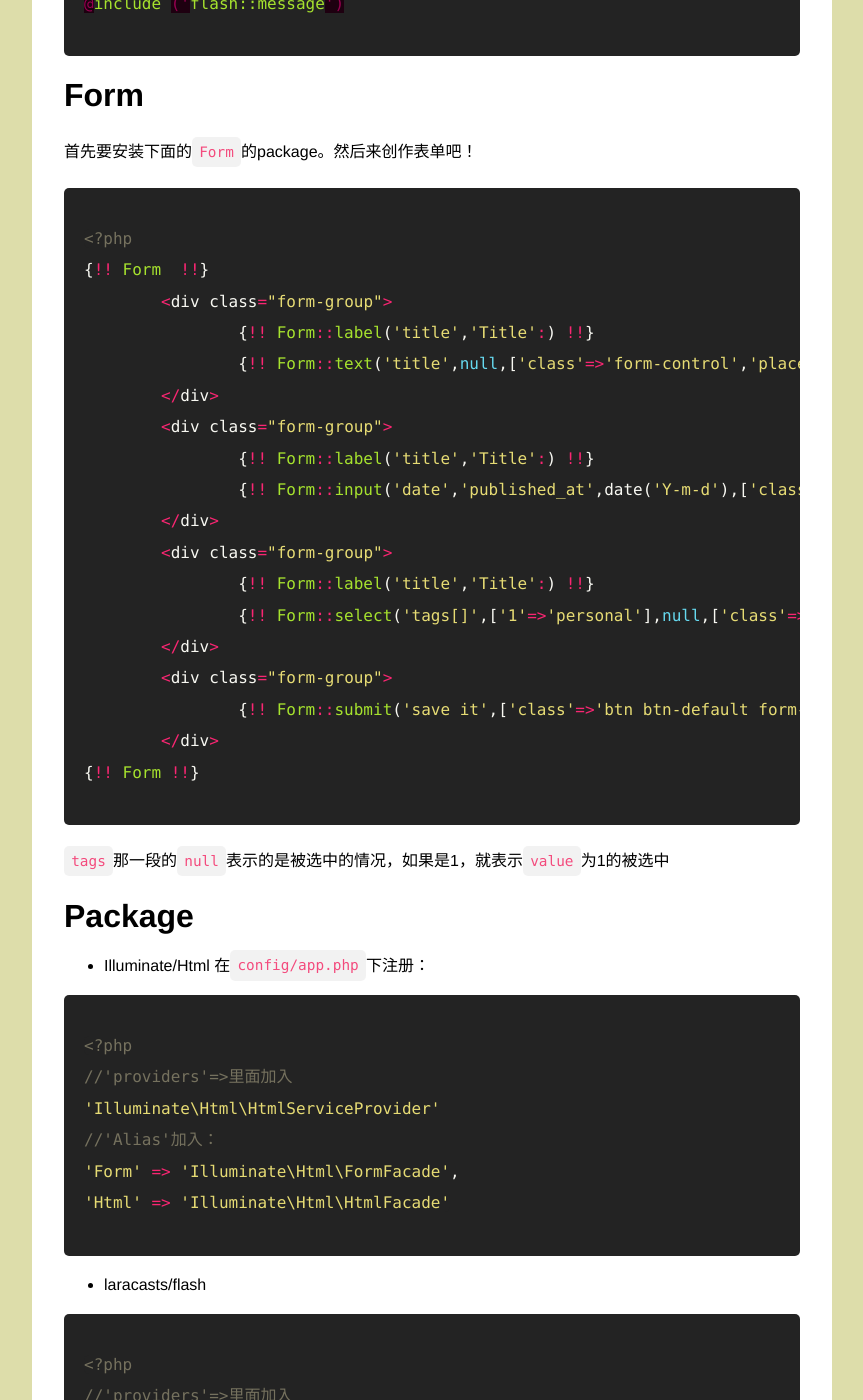
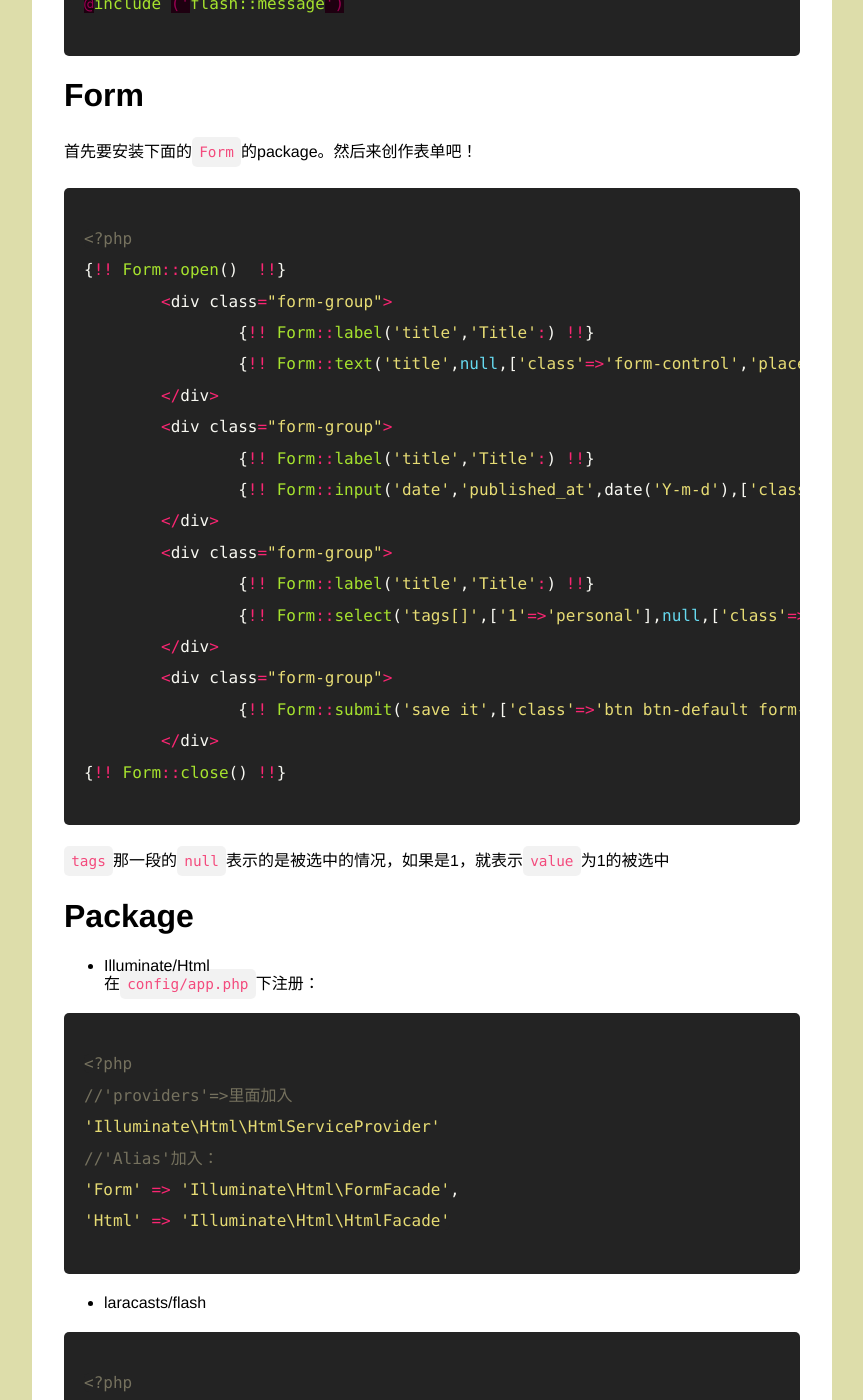
Before and after one commit to AnnatarHe/AnnatarHe.github.io, a Jekyll site: the page built from _posts/2015-07-09-Laravel-study-notes.md, in a window 1280 px wide and 1400 px high, scrolled down 4754 px. Shown: the whole window, without its empty margins (208-1071 px from the left). Built offline with Jekyll 4.4.1, drawn with Linux system fonts in a browser that asks for light colours; nearby versions of some CDN libraries; comment, search, counter and statistics services are not loaded.

Commit message:
small bug fixed

```diff
--- a/_posts/2015-07-09-Laravel-study-notes.md
+++ b/_posts/2015-07-09-Laravel-study-notes.md
@@ -98,7 +98,7 @@ mix.version('public/css/final.css');
 \Session::put('key','value');
 
 //前面使用use Session;了也可以这样
-session()->flash('key','value')
+session()->flash('key','value');
 {% endhighlight %}
 ##使用(视图模板)
 {% highlight php %}
@@ -125,7 +125,7 @@ flash()->overlay('infomation','title');
 首先要安装下面的`Form`的package。然后来创作表单吧！
 {% highlight php %}
 <?php
-{!! Form  !!}
+{!! Form::open()  !!}
 	<div class="form-group">
 		{!! Form::label('title','Title':) !!}
 		{!! Form::text('title',null,['class'=>'form-control','placeholder'=>'The Title']) !!}
@@ -141,7 +141,7 @@ flash()->overlay('infomation','title');
 	<div class="form-group">
 		{!! Form::submit('save it',['class'=>'btn btn-default form-control']) !!}
 	</div>
-{!! Form !!}
+{!! Form::close() !!}
 {% endhighlight %}
 `tags`那一段的`null`表示的是被选中的情况，如果是1，就表示`value`为1的被选中
 
```
Also changed, not shown: index.md (+2 -3 lines).
